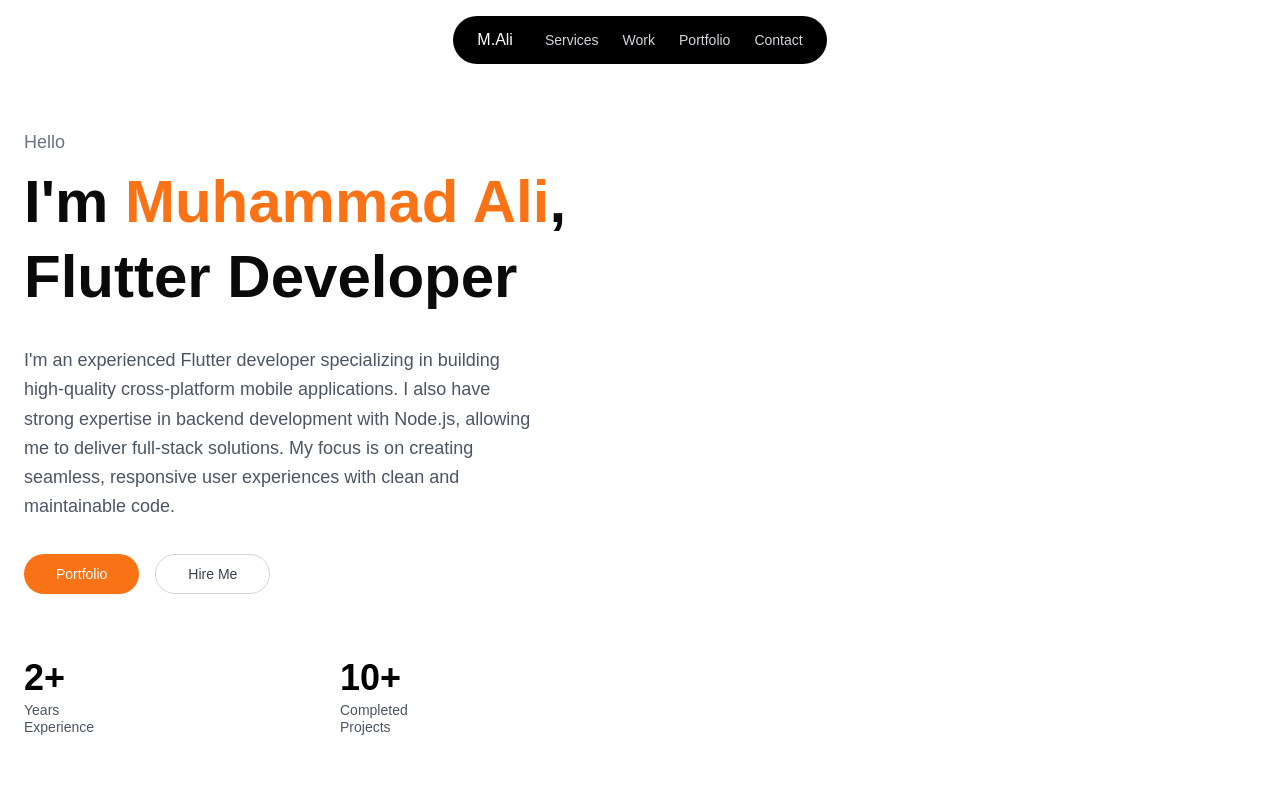
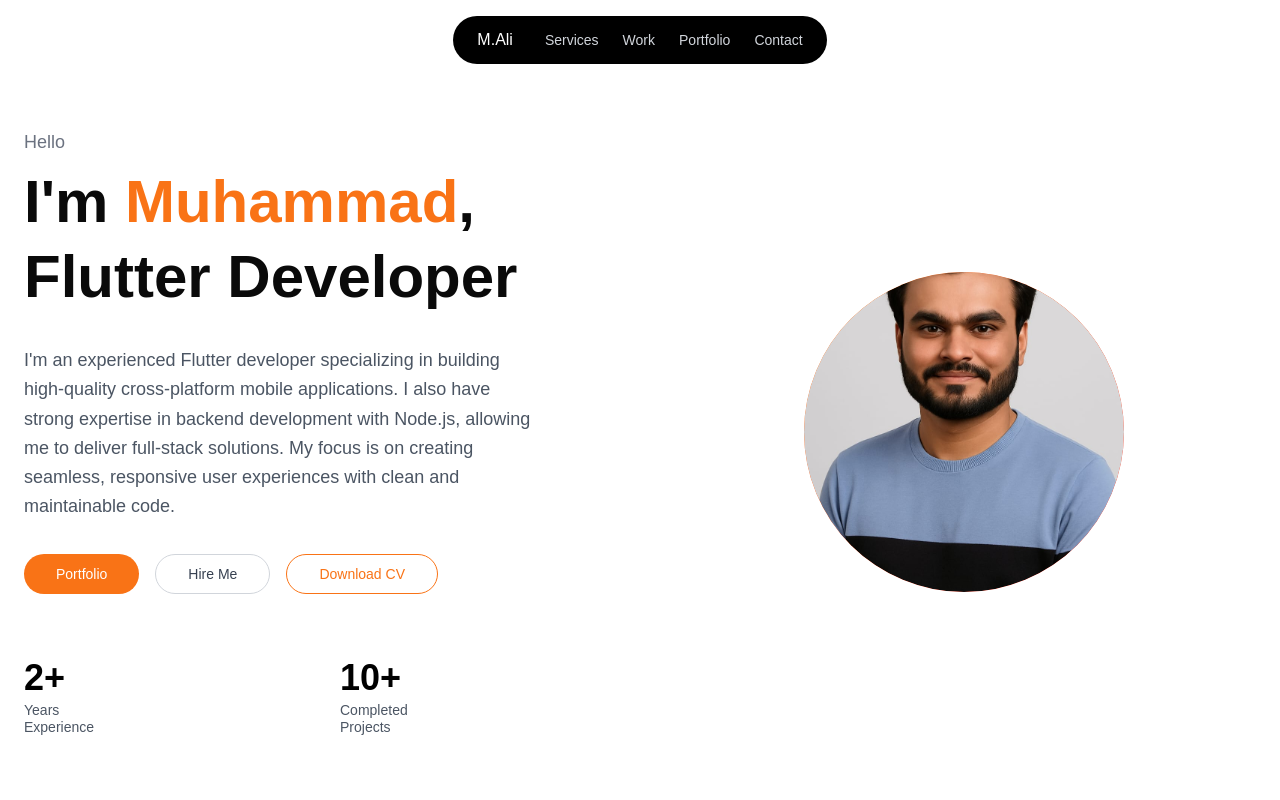
Before and after one commit to M-ali122/mali_portfolio, a Next.js app: page / in a window 1280 px wide. Shown: the top 800 px of the page. Built offline with nearby package versions, Linux system fonts and the light colour scheme.

Commit message:
download cv option add

```diff
--- a/app/page.tsx
+++ b/app/page.tsx
@@ -21,6 +21,7 @@ import {
   ExternalLink,
 } from "lucide-react"
 import Link from "next/link"
+import { File } from "lucide-react";
 
 export default function Portfolio() {
   useEffect(() => {
@@ -69,7 +70,7 @@ export default function Portfolio() {
               <div>
                 <p className="text-gray-500 text-lg mb-2">Hello</p>
                 <h1 className="text-6xl font-bold leading-tight">
-                  I'm <span className="text-orange-500">Muhammad Ali</span>,<br />
+                  I'm <span className="text-orange-500">Muhammad</span>,<br />
                   Flutter Developer
                 </h1>
               </div>
@@ -81,7 +82,7 @@ export default function Portfolio() {
                on creating seamless, responsive user experiences with clean and maintainable code.
               </p>
 
-              <div className="flex space-x-4">
+              {/* <div className="flex space-x-4">
                 <Button className="bg-orange-500 hover:bg-orange-600 text-white px-8 py-3 rounded-full text-sm font-medium">
                   Portfolio
                 </Button>
@@ -91,7 +92,28 @@ export default function Portfolio() {
                 >
                   Hire Me
                 </Button>
-              </div>
+              </div> */}
+
+              <div className="flex space-x-4">
+  <Button className="bg-orange-500 hover:bg-orange-600 text-white px-8 py-3 rounded-full text-sm font-medium">
+    Portfolio
+  </Button>
+  <Button
+    variant="outline"
+    className="border-gray-300 text-gray-700 hover:bg-gray-50 px-8 py-3 rounded-full text-sm font-medium"
+  >
+    Hire Me
+  </Button>
+  {/* Add CV Download Button */}
+  <Link href="/cv/resume.docx" download="Muhammad_Ali_Resume.docx">
+    <Button
+      variant="outline"
+      className="border-orange-500 text-orange-500 hover:bg-orange-50 px-8 py-3 rounded-full text-sm font-medium"
+    >
+      Download CV
+    </Button>
+  </Link>
+</div>
 
               <div className="grid grid-cols-2 gap-12 pt-8">
                 <div>
@@ -113,7 +135,7 @@ export default function Portfolio() {
               </div>
             </div>
 
-            {/* <div className="flex justify-center" data-aos="zoom-in">
+            <div className="flex justify-center" data-aos="zoom-in">
               <div className="relative">
                 <div className="w-80 h-80 bg-gradient-to-br from-orange-400 to-red-500 rounded-full"></div>
                 <Avatar className="absolute inset-0 w-80 h-80">
@@ -127,7 +149,7 @@ export default function Portfolio() {
                   </AvatarFallback>
                 </Avatar>
               </div>
-            </div> */}
+            </div>
           </div>
         </div>
       </section>
@@ -543,6 +565,16 @@ seamless food ordering and delivery experience.
                   <Linkedin className="w-5 h-5 text-orange-500" />
                   <span className="text-gray-300">www.linkedin.com/in/muhammad-ali-516116267</span>
                 </div>
+                <div className="flex items-center gap-4">
+    <File className="w-5 h-5 text-orange-500" />
+    <Link
+      href="/cv/resume.docx"
+      download="Muhammad_Ali_Resume.docx"
+      className="text-gray-300 hover:text-orange-500 hover:underline"
+    >
+      Download My Resume
+    </Link>
+  </div>
               </div>
             </div>
 
```
Also changed, not shown: 1 other file (tests, documents, lock files or other folders).
